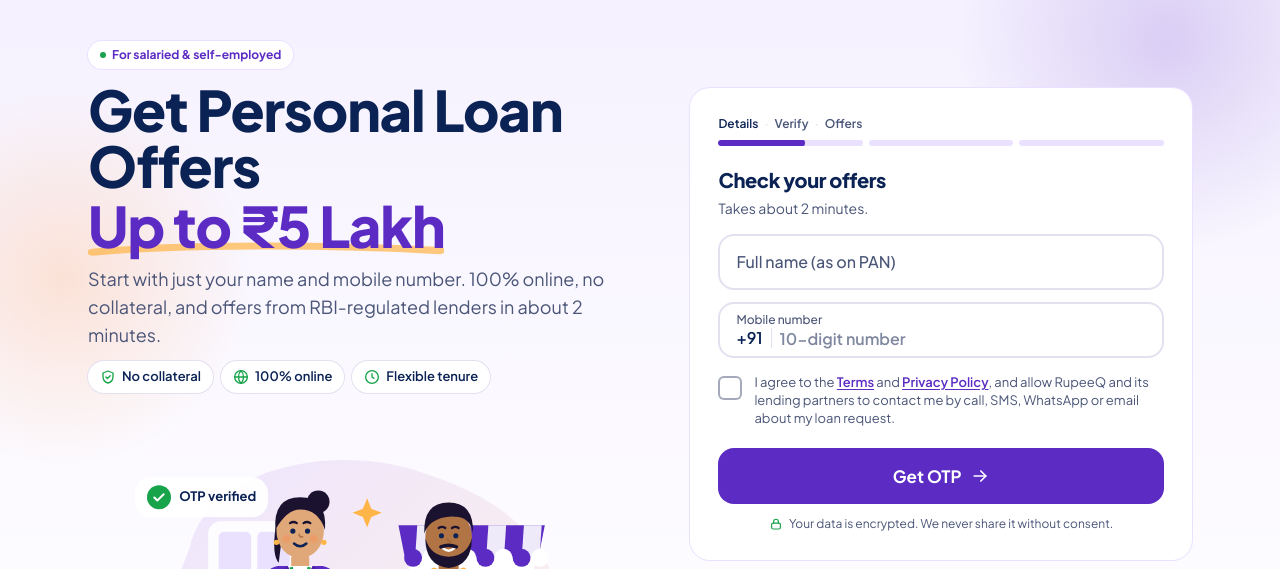
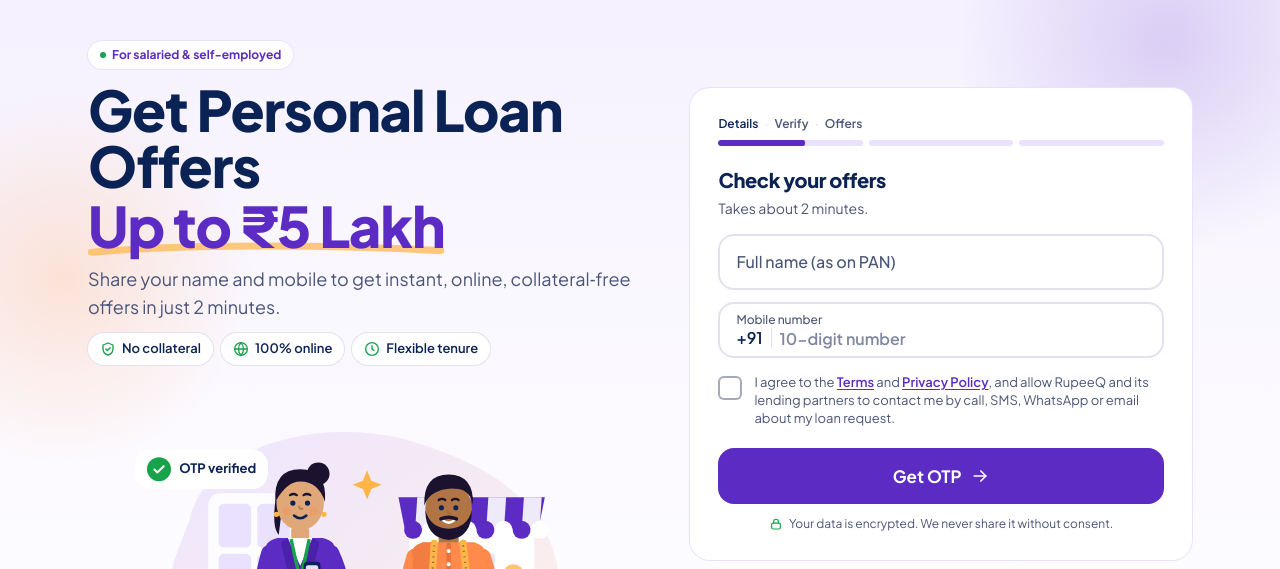
Before and after one commit to callmelovepreet/rupeeq_work, a plain HTML site: page site/index.html in a window 1280 px wide. Shown: the part 72-641 px from the top of the page. Drawn offline with Linux system fonts and the light colour scheme.

Commit message:
Update text for clarity in index.html

```diff
--- a/site/index.html
+++ b/site/index.html
@@ -74,8 +74,7 @@
               ></span>
             </h1>
             <p class="mt-3 max-w-xl text-[15px] leading-relaxed text-ink-soft sm:text-lg">
-              Start with just your name and mobile number. 100% online, no collateral, and offers from RBI-regulated lenders in about 2
-              minutes.
+              Share your name and mobile to get instant, online, collateral‑free offers in just 2 minutes.
             </p>
             <ul class="mt-3 flex flex-wrap gap-1.5 sm:gap-2" aria-label="Key features">
               <li
```
